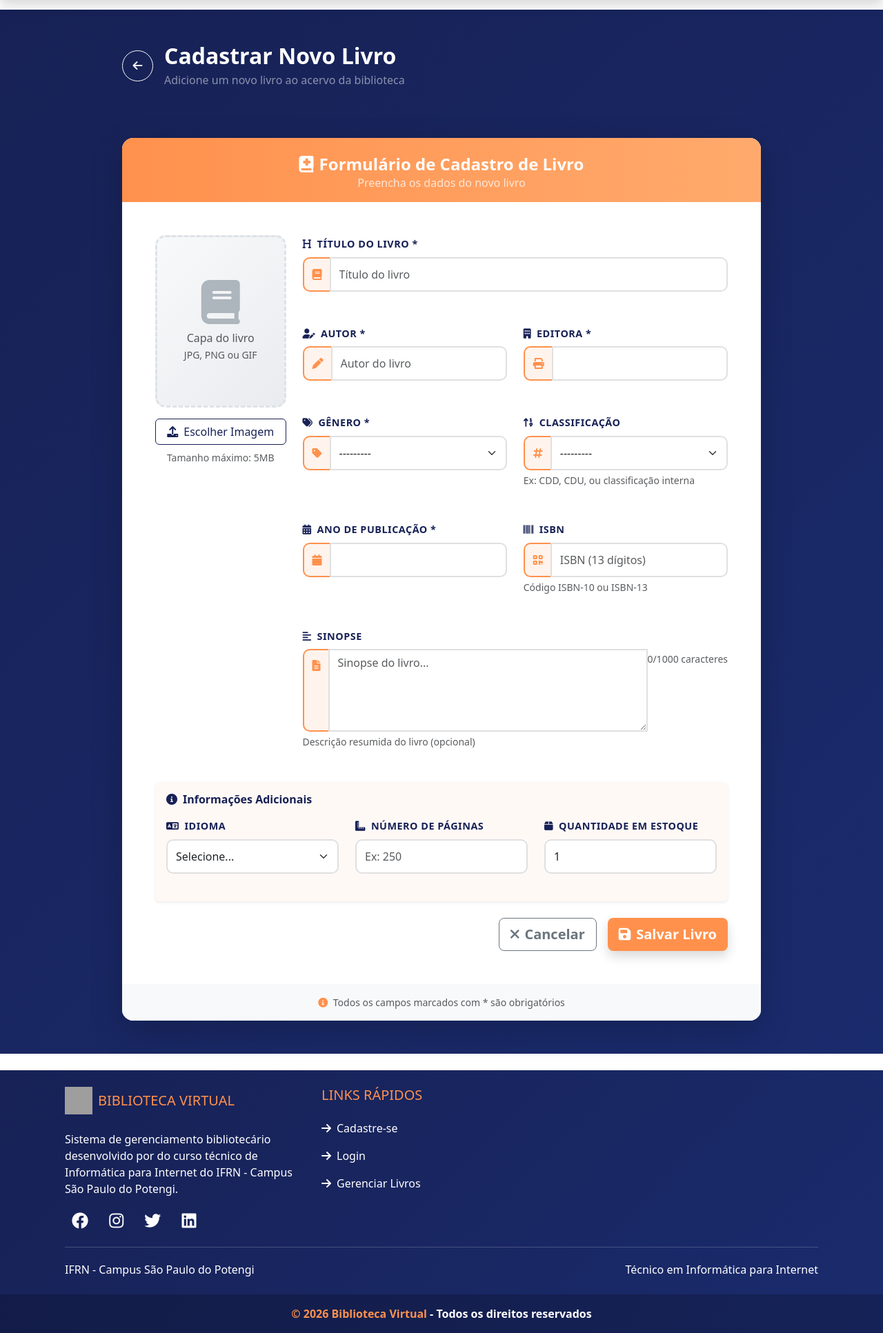
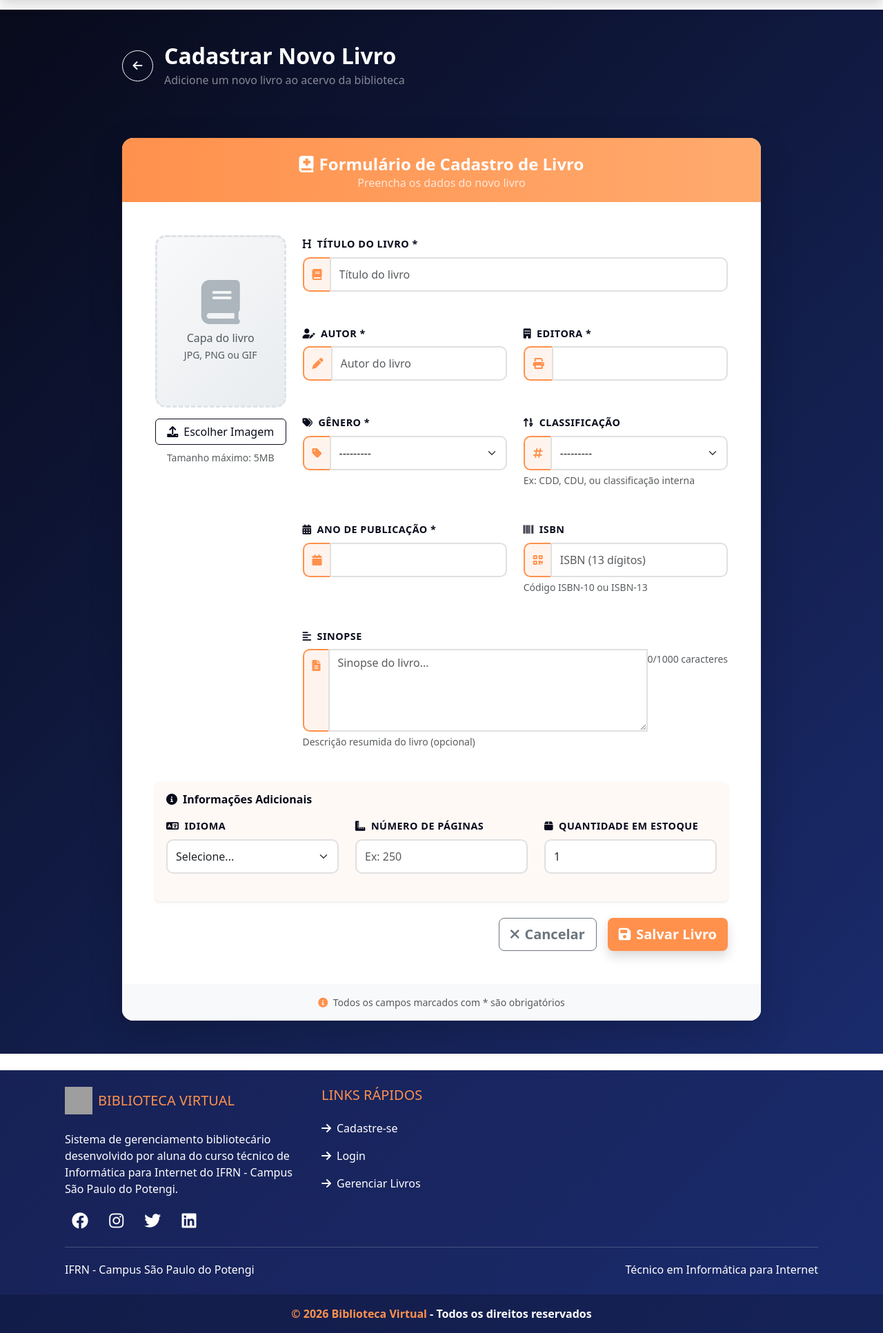
Before and after one commit to Fernanda84/biblioteca_virtual, a Django app: page /livros/cadastrar/ in a window 1280 px wide. Shown: the part 58-1991 px from the top of the page at 69% size. Run offline with Django 5.2, Linux system fonts and the light colour scheme; the visitor is signed in with stand-in values (Sample User, id 1); data that the repository does not hold is empty; some libraries are stand-ins or nearby versions; grey boxes are pictures that could not be loaded.

Commit message:
trocando as cores novamente

```diff
--- a/templates/base.html
+++ b/templates/base.html
@@ -57,7 +57,7 @@
             color: #FF914D !important;
         }
         .dropdown-menu-custom {
-            background: rgba(30, 40, 100, 0.95);
+            background: rgba(14, 20, 53, 0.95);
             border: 1px solid rgba(255, 145, 77, 0.3);
             border-radius: 8px;
             margin-top: 5px;
@@ -283,7 +283,7 @@
             <span style="color: #FF914D;">BIBLIOTECA VIRTUAL</span>
           </h5>
           <p class="text-break">
-            Sistema de gerenciamento bibliotecário desenvolvido por do curso técnico de Informática para Internet do IFRN - Campus São Paulo do Potengi.
+            Sistema de gerenciamento bibliotecário desenvolvido por aluna do curso técnico de Informática para Internet do IFRN - Campus São Paulo do Potengi.
           </p>
           <div class="social-icons mt-3">
             <a href="#" class="me-3"><i class="fab fa-facebook"></i></a>
--- a/templates/cadastro_livro.html
+++ b/templates/cadastro_livro.html
@@ -5,7 +5,7 @@
 {% block menu %}{% endblock menu %}
 
 {% block content %}
-<section class="min-vh-100 py-5 d-flex align-items-center" style="background: linear-gradient(135deg, #172155 0%, #1a2b6d 100%);">
+<section class="min-vh-100 py-5 d-flex align-items-center" style="background: linear-gradient(135deg, #080b1b 0%, #1a2b6d 100%);">
   <div class="container">
     <div class="row justify-content-center">
       <div class="col-xl-10 col-lg-12">
@@ -90,7 +90,7 @@
                     <!-- Title -->
                     <div class="col-md-12">
                       <div class="form-group">
-                        <label class="form-label fw-bold mb-2" style="color: #172155;">
+                        <label class="form-label fw-bold mb-2" style="color: #080b1b;">
                           <i class="fas fa-heading me-2"></i>Título do Livro *
                         </label>
                         <div class="input-group">
@@ -110,7 +110,7 @@
                     <!-- Author and Publisher -->
                     <div class="col-md-6">
                       <div class="form-group">
-                        <label class="form-label fw-bold mb-2" style="color: #172155;">
+                        <label class="form-label fw-bold mb-2" style="color: #080b1b;">
                           <i class="fas fa-user-edit me-2"></i>Autor *
                         </label>
                         <div class="input-group">
@@ -129,7 +129,7 @@
 
                     <div class="col-md-6">
                       <div class="form-group">
-                        <label class="form-label fw-bold mb-2" style="color: #172155;">
+                        <label class="form-label fw-bold mb-2" style="color: #080b1b;">
                           <i class="fas fa-building me-2"></i>Editora *
                         </label>
                         <div class="input-group">
@@ -149,7 +149,7 @@
                     <!-- Genre and Classification -->
                     <div class="col-md-6">
                       <div class="form-group">
-                        <label class="form-label fw-bold mb-2" style="color: #172155;">
+                        <label class="form-label fw-bold mb-2" style="color: #080b1b;">
                           <i class="fas fa-tags me-2"></i>Gênero *
                         </label>
                         <div class="input-group">
@@ -168,7 +168,7 @@
 
                     <div class="col-md-6">
                       <div class="form-group">
-                        <label class="form-label fw-bold mb-2" style="color: #172155;">
+                        <label class="form-label fw-bold mb-2" style="color: #080b1b;">
                           <i class="fas fa-sort-numeric-up me-2"></i>Classificação
                         </label>
                         <div class="input-group">
@@ -191,7 +191,7 @@
                     <!-- Publication Year and ISBN -->
                     <div class="col-md-6">
                       <div class="form-group">
-                        <label class="form-label fw-bold mb-2" style="color: #172155;">
+                        <label class="form-label fw-bold mb-2" style="color: #080b1b;">
                           <i class="fas fa-calendar-alt me-2"></i>Ano de Publicação *
                         </label>
                         <div class="input-group">
@@ -210,7 +210,7 @@
 
                     <div class="col-md-6">
                       <div class="form-group">
-                        <label class="form-label fw-bold mb-2" style="color: #172155;">
+                        <label class="form-label fw-bold mb-2" style="color: #080b1b;">
                           <i class="fas fa-barcode me-2"></i>ISBN
                         </label>
                         <div class="input-group">
@@ -233,7 +233,7 @@
                     <!-- Synopsis -->
                     <div class="col-md-12">
                       <div class="form-group">
-                        <label class="form-label fw-bold mb-2" style="color: #172155;">
+                        <label class="form-label fw-bold mb-2" style="color: #080b1b;">
                           <i class="fas fa-align-left me-2"></i>Sinopse
                         </label>
                         <div class="input-group">
@@ -259,13 +259,13 @@
               <!-- Additional Information -->
               <div class="card mt-4 border-0 shadow-sm" style="background-color: rgba(255, 145, 77, 0.05);">
                 <div class="card-body">
-                  <h6 class="fw-bold mb-3" style="color: #172155;">
+                  <h6 class="fw-bold mb-3" style="color: #080b1b;">
                     <i class="fas fa-info-circle me-2"></i>Informações Adicionais
                   </h6>
                   <div class="row">
                     <div class="col-md-4">
                       <div class="form-group">
-                        <label class="form-label fw-bold mb-2" style="color: #172155;">
+                        <label class="form-label fw-bold mb-2" style="color: #080b1b;">
                           <i class="fas fa-language me-2"></i>Idioma
                         </label>
                         <select class="form-select" name="idioma">
@@ -279,7 +279,7 @@
                     </div>
                     <div class="col-md-4">
                       <div class="form-group">
-                        <label class="form-label fw-bold mb-2" style="color: #172155;">
+                        <label class="form-label fw-bold mb-2" style="color: #080b1b;">
                           <i class="fas fa-ruler-combined me-2"></i>Número de Páginas
                         </label>
                         <input type="number" class="form-control" name="paginas" min="1" placeholder="Ex: 250">
@@ -287,7 +287,7 @@
                     </div>
                     <div class="col-md-4">
                       <div class="form-group">
-                        <label class="form-label fw-bold mb-2" style="color: #172155;">
+                        <label class="form-label fw-bold mb-2" style="color: #080b1b;">
                           <i class="fas fa-box me-2"></i>Quantidade em Estoque
                         </label>
                         <input type="number" class="form-control" name="quantidade" min="1" value="1" required>
@@ -368,13 +368,13 @@
   }
 
   .btn-outline-primary {
-    border-color: #172155;
-    color: #172155;
+    border-color: #080b1b;
+    color: #080b1b;
   }
 
   .btn-outline-primary:hover {
-    background-color: #172155;
-    border-color: #172155;
+    background-color: #080b1b;
+    border-color: #080b1b;
     color: white;
   }
 
--- a/templates/deletar_livro.html
+++ b/templates/deletar_livro.html
@@ -5,7 +5,7 @@
 {% block menu %}{% endblock menu %}
 
 {% block content %}
-<section class="min-vh-100 py-5 d-flex align-items-center" style="background: linear-gradient(135deg, #172155 0%, #1a2b6d 100%);">
+<section class="min-vh-100 py-5 d-flex align-items-center" style="background: linear-gradient(135deg, #080b1b 0%, #1a2b6d 100%);">
   <div class="container">
     <div class="row justify-content-center">
       <div class="col-xl-6 col-lg-8 col-md-10">
@@ -45,7 +45,7 @@
                 <i class="fas fa-book fa-3x text-white"></i>
               </div>
 
-              <h3 class="fw-bold mb-2" style="color: #172155;">"{{ livro.titulo }}"</h3>
+              <h3 class="fw-bold mb-2" style="color: #080b1b;">"{{ livro.titulo }}"</h3>
               <p class="text-muted mb-4">por {{ livro.autor }}</p>
 
               <div class="book-info bg-light rounded-3 p-4 mb-4">
@@ -125,7 +125,7 @@
 
               <!-- Type to Confirm -->
               <div class="form-group mb-4">
-                <label class="form-label fw-bold mb-2" style="color: #172155;">
+                <label class="form-label fw-bold mb-2" style="color: #080b1b;">
                   <i class="fas fa-keyboard me-2"></i>
                   Digite "DELETAR" para confirmar:
                 </label>
--- a/templates/editar_emprestimo.html
+++ b/templates/editar_emprestimo.html
@@ -6,7 +6,7 @@
 {% block menu %}{% endblock menu %}
 
 {% block content %}
-<section class="min-vh-100 py-5 d-flex align-items-center" style="background: linear-gradient(135deg, #172155 0%, #1a2b6d 100%);">
+<section class="min-vh-100 py-5 d-flex align-items-center" style="background: linear-gradient(135deg, #080b1b 0%, #1a2b6d 100%);">
   <div class="container">
     <div class="row justify-content-center">
       <div class="col-xl-8 col-lg-10">
@@ -84,7 +84,7 @@
                   </div>
                   <div class="card-body">
                     <div class="d-flex align-items-center">
-                      <div class="user-icon me-3" style="color: #172155;">
+                      <div class="user-icon me-3" style="color: #080b1b;">
                         <i class="fas fa-user-circle fa-2x"></i>
                       </div>
                       <div>
--- a/templates/gerenciar_emprestimos.html
+++ b/templates/gerenciar_emprestimos.html
@@ -5,7 +5,7 @@
 {% block menu %}{% endblock menu %}
 
 {% block content %}
-<section class="min-vh-100 py-5" style="background: linear-gradient(135deg, #172155 0%, #1a2b6d 100%);">
+<section class="min-vh-100 py-5" style="background: linear-gradient(135deg, #080b1b 0%, #1a2b6d 100%);">
   <div class="container py-4">
     <!-- Header -->
     <div class="row mb-5">
@@ -127,7 +127,7 @@
                     <tr class="hover-lift {% if emprestimo.devolvido %}table-success{% elif emprestimo.atrasado %}table-danger{% else %}table-warning{% endif %}">
                       <td class="ps-4">
                         <div class="d-flex align-items-center">
-                          <div class="book-icon me-3" style="color: #172155;">
+                          <div class="book-icon me-3" style="color: #080b1b;">
                             <i class="fas fa-book fa-lg"></i>
                           </div>
                           <div>
@@ -287,7 +287,7 @@
   }
 
   .page-link {
-    color: #172155;
+    color: #080b1b;
     border: 1px solid #dee2e6;
   }
 
--- a/templates/gerenciar_livros.html
+++ b/templates/gerenciar_livros.html
@@ -5,7 +5,7 @@
 {% block menu %}{% endblock menu %}
 
 {% block content %}
-<section class="min-vh-100 py-5" style="background: linear-gradient(135deg, #172155 0%, #1a2b6d 100%);">
+<section class="min-vh-100 py-5" style="background: linear-gradient(135deg, #080b1b 0%, #1a2b6d 100%);">
   <div class="container py-4">
     <!-- Header -->
     <div class="row mb-5">
@@ -29,7 +29,7 @@
         <div class="card shadow-sm border-0">
           <div class="card-body d-flex justify-content-between align-items-center">
             <div>
-              <h5 class="card-title mb-0 fw-bold" style="color: #172155;">
+              <h5 class="card-title mb-0 fw-bold" style="color: #080b1b;">
                 <i class="fas fa-book me-2"></i>Acervo da Biblioteca
               </h5>
               <p class="text-muted small mb-0 mt-1">{{ livros|length }} livro(s) cadastrado(s)</p>
@@ -72,7 +72,7 @@
                     <tr class="hover-lift">
                       <td class="ps-4">
                         <div class="d-flex align-items-center">
-                          <div class="book-icon me-3" style="color: #172155;">
+                          <div class="book-icon me-3" style="color: #080b1b;">
                             <i class="fas fa-book fa-lg"></i>
                           </div>
                           <div>
--- a/templates/gerenciar_usuarios.html
+++ b/templates/gerenciar_usuarios.html
@@ -5,7 +5,7 @@
 {% block menu %}{% endblock menu %}
 
 {% block content %}
-<section class="min-vh-100 py-5" style="background: linear-gradient(135deg, #172155 0%, #1a2b6d 100%);">
+<section class="min-vh-100 py-5" style="background: linear-gradient(135deg, #080b1b 0%, #1a2b6d 100%);">
   <div class="container py-4">
     <!-- Header -->
     <div class="row mb-5">
@@ -136,7 +136,7 @@
                         <div class="d-flex align-items-center">
                           <div class="avatar me-3">
                             <div class="rounded-circle d-flex align-items-center justify-content-center"
-                                 style="width: 40px; height: 40px; background: rgba(255, 145, 77, 0.1); color: #172155;">
+                                 style="width: 40px; height: 40px; background: rgba(255, 145, 77, 0.1); color: #080b1b;">
                               <i class="fas fa-user fa-lg"></i>
                             </div>
                           </div>
@@ -315,7 +315,7 @@
   }
 
   .page-link {
-    color: #172155;
+    color: #080b1b;
     border: 1px solid #dee2e6;
   }
 
--- a/templates/index.html
+++ b/templates/index.html
@@ -6,7 +6,7 @@
 
 {% block content %}
 <!-- Banner Hero -->
-<div class="hero-section" style="background: linear-gradient(135deg, #172155 0%, #1a2b6d 100%); min-height: 85vh; display: flex; align-items: center;">
+<div class="hero-section" style="background: linear-gradient(135deg, #080b1b 0%, #1a2b6d 100%); min-height: 85vh; display: flex; align-items: center;">
   <div class="container">
     <div class="row align-items-center">
       <div class="col-lg-6 text-center text-lg-start text-white mb-5 mb-lg-0">
@@ -47,7 +47,7 @@
       <div class="col-md-4">
         <div class="card h-100 border-0 shadow-sm hover-lift">
           <div class="card-body text-center p-4">
-            <div class="feature-icon mb-3" style="color: #172155; font-size: 2.5rem;">
+            <div class="feature-icon mb-3" style="color: #080b1b; font-size: 2.5rem;">
               <i class="fas fa-exchange-alt"></i>
             </div>
             <h4 class="card-title fw-bold">Controle de Empréstimos</h4>
@@ -88,7 +88,7 @@
         <p class="lead mb-4">A Biblioteca Inteligente é uma solução inovadora desenvolvida para modernizar a gestão de bibliotecas em instituições de ensino públicas.</p>
 
         <div class="mb-4">
-          <h5 class="fw-bold mb-3" style="color: #172155;">
+          <h5 class="fw-bold mb-3" style="color: #080b1b;">
             <i class="fas fa-bullseye me-2"></i>Missão do Projeto
           </h5>
           <p class="text-muted">Digitalizar e otimizar os processos de gerenciamento bibliotecário, oferecendo uma plataforma acessível e eficiente para escolas públicas.</p>
```
Also changed, not shown: templates/cadastro_emprestimo.html (+10 -10 lines), templates/deletar_usuario.html (+4 -4 lines), templates/editar_livro.html (+19 -19 lines), templates/editar_usuario.html (+10 -10 lines), templates/inicio.html (+6 -6 lines), templates/ver_emprestimos.html (+6 -6 lines).
